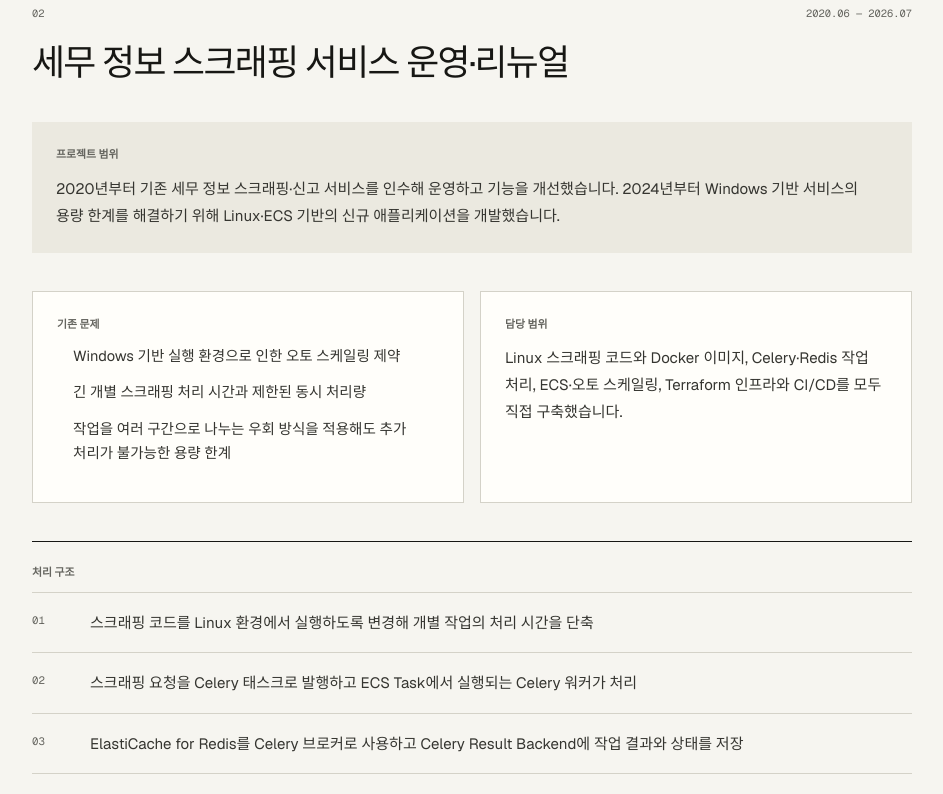
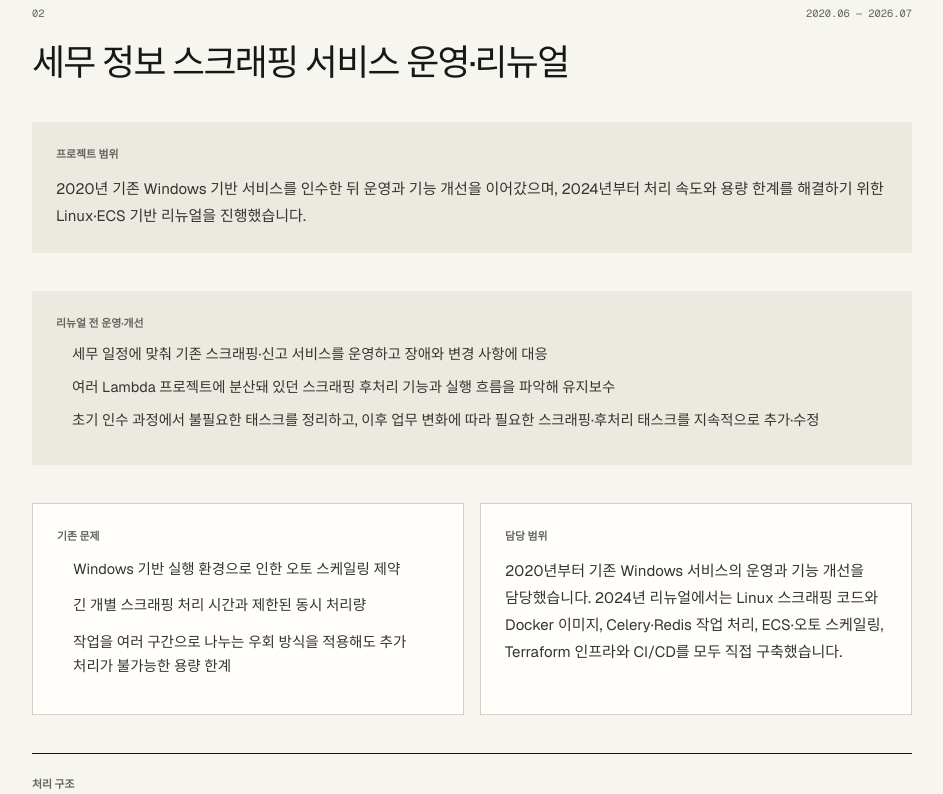
Before and after one commit to loqbzes/portfolio, a Next.js app: page / in a window 1280 px wide. Shown: the part 2760-3554 px from the top of the page, without its empty margins (318-1261 px from the left). Built offline with nearby package versions, Linux system fonts and the light colour scheme; no server answers.

Commit message:
Add pre-renewal project history

```diff
--- a/app/page.tsx
+++ b/app/page.tsx
@@ -6,6 +6,7 @@ type Project = {
   stack: string[];
   caseStudy?: {
     background?: string;
+    history?: string[];
     problem: string[];
     ownership: string[];
     flow: string[];
@@ -60,14 +61,19 @@ const projects: Project[] = [
     stack: ['Python', 'Celery', 'ElastiCache for Redis', 'ECS', 'ECR', 'Docker', 'Terraform', 'GitHub Actions', 'CloudWatch', 'Sentry'],
     caseStudy: {
       background:
-        '2020년부터 기존 세무 정보 스크래핑·신고 서비스를 인수해 운영하고 기능을 개선했습니다. 2024년부터 Windows 기반 서비스의 용량 한계를 해결하기 위해 Linux·ECS 기반의 신규 애플리케이션을 개발했습니다.',
+        '2020년 기존 Windows 기반 서비스를 인수한 뒤 운영과 기능 개선을 이어갔으며, 2024년부터 처리 속도와 용량 한계를 해결하기 위한 Linux·ECS 기반 리뉴얼을 진행했습니다.',
+      history: [
+        '세무 일정에 맞춰 기존 스크래핑·신고 서비스를 운영하고 장애와 변경 사항에 대응',
+        '여러 Lambda 프로젝트에 분산돼 있던 스크래핑 후처리 기능과 실행 흐름을 파악해 유지보수',
+        '초기 인수 과정에서 불필요한 태스크를 정리하고, 이후 업무 변화에 따라 필요한 스크래핑·후처리 태스크를 지속적으로 추가·수정',
+      ],
       problem: [
         'Windows 기반 실행 환경으로 인한 오토 스케일링 제약',
         '긴 개별 스크래핑 처리 시간과 제한된 동시 처리량',
         '작업을 여러 구간으로 나누는 우회 방식을 적용해도 추가 처리가 불가능한 용량 한계',
       ],
       ownership: [
-        'Linux 스크래핑 코드와 Docker 이미지, Celery·Redis 작업 처리, ECS·오토 스케일링, Terraform 인프라와 CI/CD를 모두 직접 구축했습니다.',
+        '2020년부터 기존 Windows 서비스의 운영과 기능 개선을 담당했습니다. 2024년 리뉴얼에서는 Linux 스크래핑 코드와 Docker 이미지, Celery·Redis 작업 처리, ECS·오토 스케일링, Terraform 인프라와 CI/CD를 모두 직접 구축했습니다.',
       ],
       flow: [
         '스크래핑 코드를 Linux 환경에서 실행하도록 변경해 개별 작업의 처리 시간을 단축',
@@ -287,6 +293,12 @@ export default function Home() {
                       <p className="case-single">{project.caseStudy.background}</p>
                     </section>
                   )}
+                  {project.caseStudy.history && (
+                    <section className="case-operations">
+                      <h4>리뉴얼 전 운영·개선</h4>
+                      <ul>{project.caseStudy.history.map((item) => <li key={item}>{item}</li>)}</ul>
+                    </section>
+                  )}
                   <div className="case-overview">
                     <section>
                       <h4>기존 문제</h4>
```
